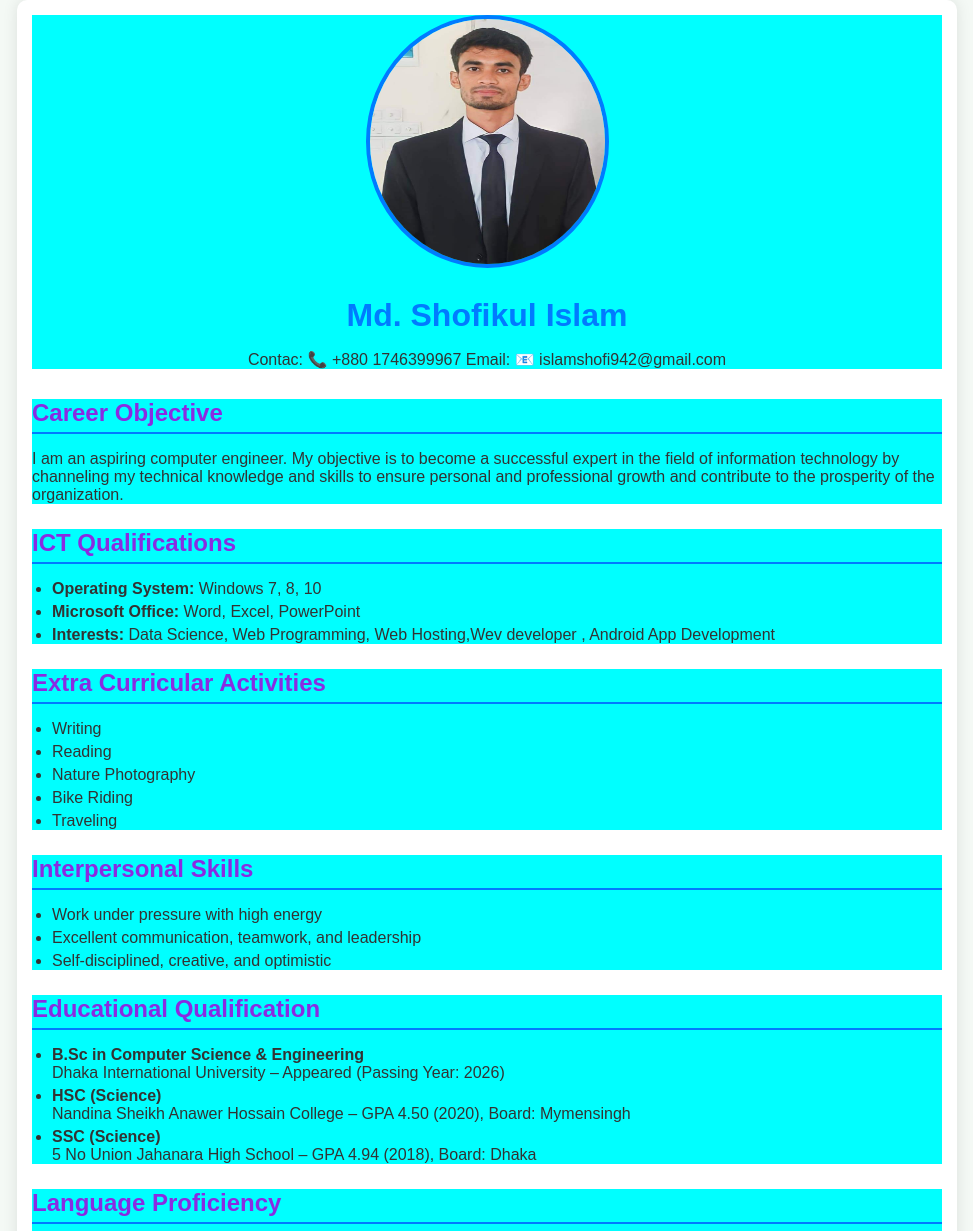
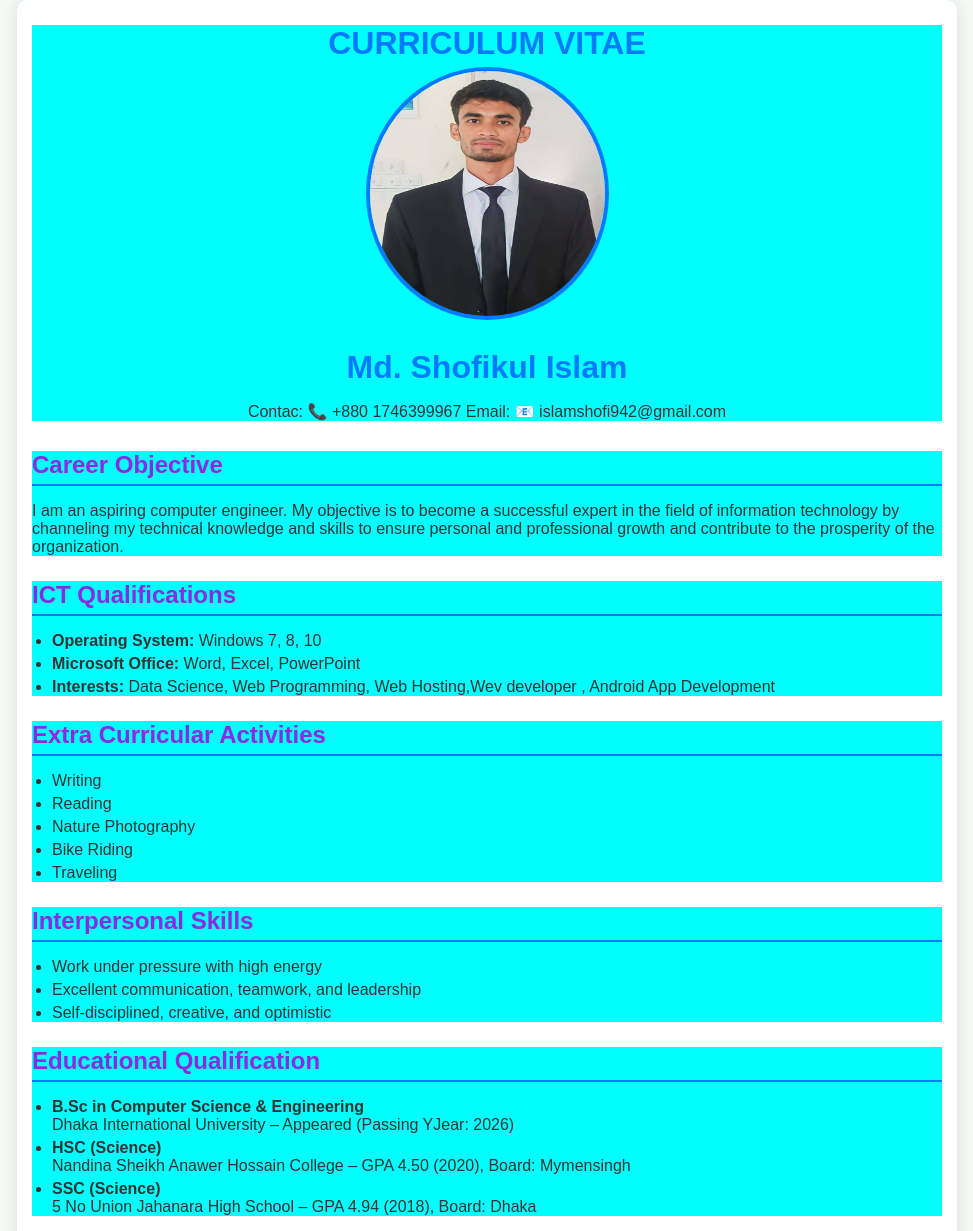
Before and after one commit to Shofikul2024/shofikul-practice-cv, a plain HTML site: page index.html in a window 1280 px wide. Shown: the top 1231 px of the page, without its empty margins (153-1126 px from the left). Drawn offline with Linux system fonts and the light colour scheme.

Commit message:
my second  commit

```diff
--- a/index.html
+++ b/index.html
@@ -9,6 +9,7 @@
 <body>
   <div class="cv-container">
     <header>
+        <h1> CURRICULUM VITAE</h1>
       <img src="/styles/shofikul.jpg" alt="Shofikul Islam" class="profile-img">
       <h1>Md. Shofikul Islam</h1>
       <p>Contac: 📞 +880 1746399967                    Email:   📧 islamshofi942@gmail.com</p>
@@ -52,7 +53,7 @@
       <h2>Educational Qualification</h2>
       <ul>
         <li><strong>B.Sc in Computer Science & Engineering</strong><br>
-        Dhaka International University – Appeared (Passing Year: 2026)</li>
+        Dhaka International University – Appeared (Passing YJear: 2026)</li>
 
         <li><strong>HSC (Science)</strong><br>
         Nandina Sheikh Anawer Hossain College – GPA 4.50 (2020), Board: Mymensingh</li>
```
